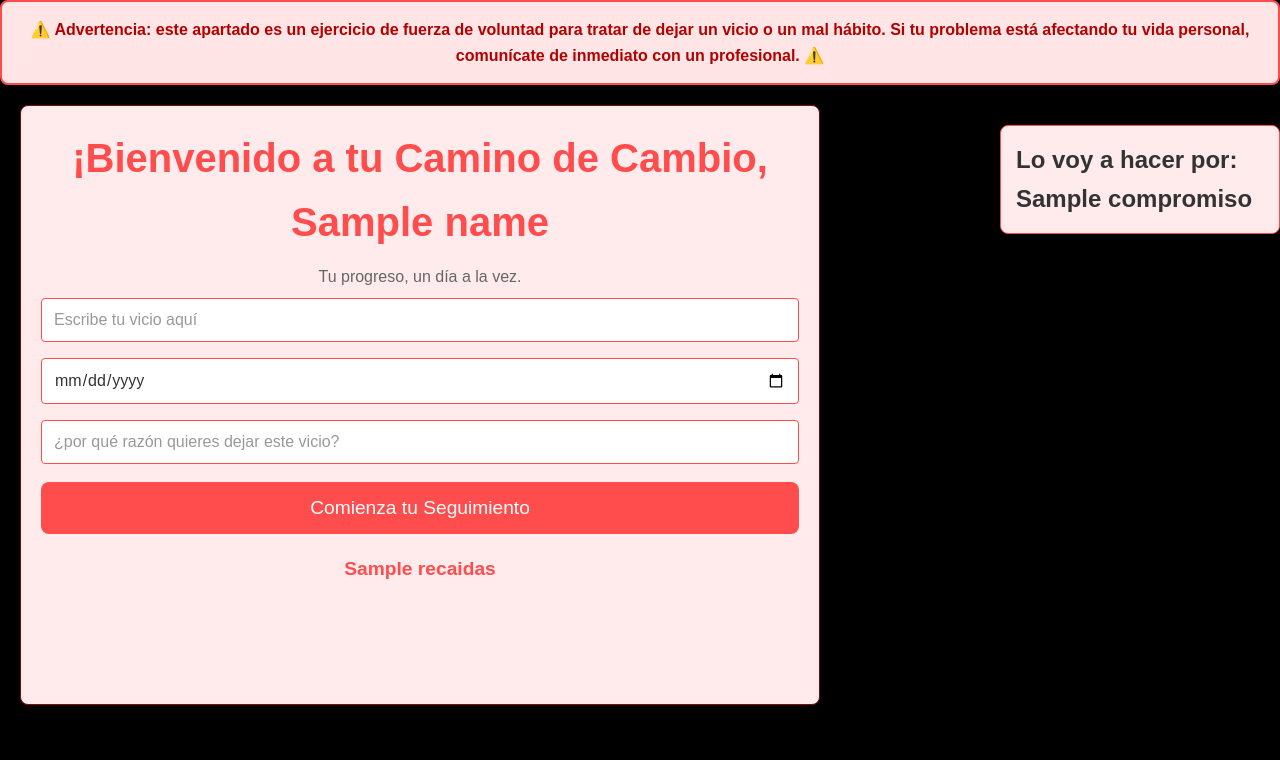
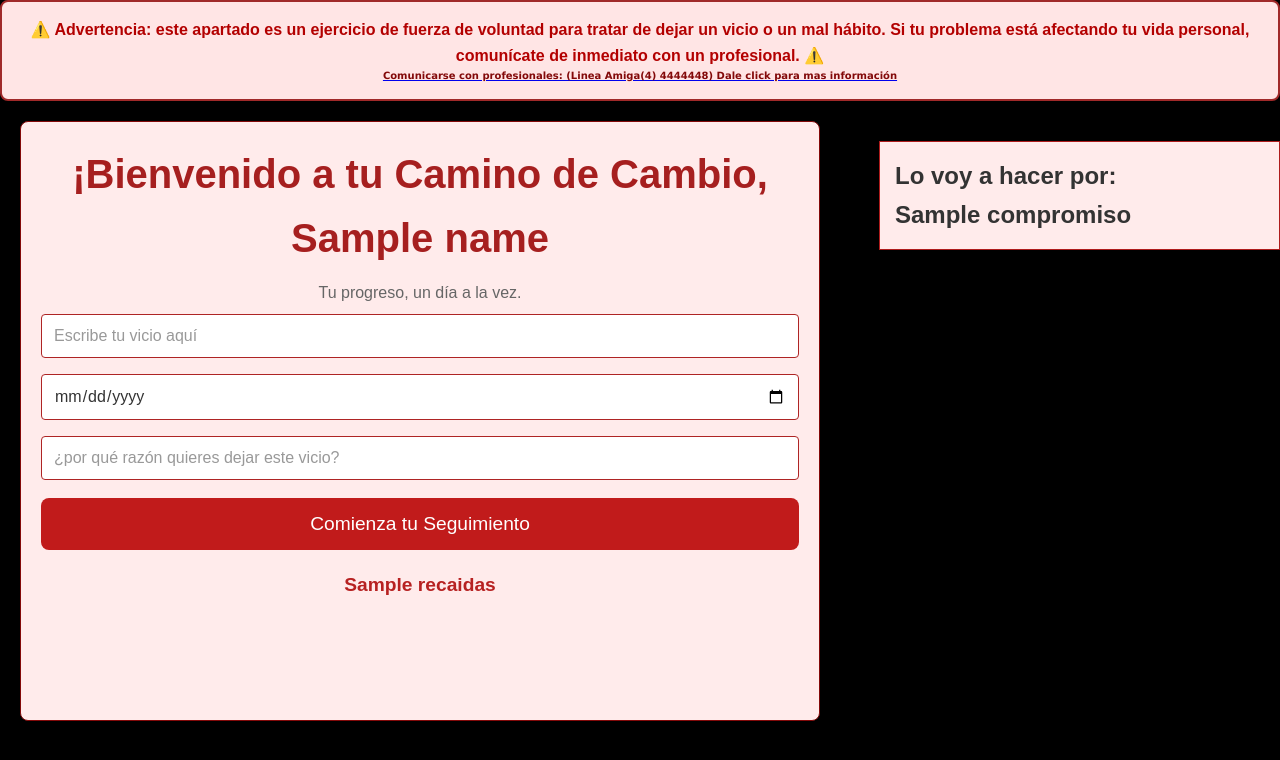
Before and after one commit to David2421b/ProjectGym, a Python web app: template gym/view/templates/ManejoVicios.html in a window 1280 px wide. Shown: the top 760 px of the page. Run offline with Jinja, Linux system fonts and the light colour scheme; the template is opened without the code that fills it: most values are stand-ins (such as "Sample title", 1, 10 or a date in 2020).

Commit message:
Linea amiga

```diff
--- a/gym/view/templates/ManejoVicios.html
+++ b/gym/view/templates/ManejoVicios.html
@@ -7,7 +7,6 @@
     <link rel="icon" href="{{url_for("static", filename = "Logo.png")}}" type="image/png">
 </head>
 <style>
-    /* General */
     * {
         margin: 0;
         padding: 0;
@@ -21,7 +20,6 @@
         line-height: 1.6;
     }
 
-    /* Contenedores */
     header, section, footer {
         height: 600px;
         max-width: 800px;
@@ -34,10 +32,9 @@
         margin-left: 20px;
     }
 
-    /* Encabezado */
     header h1 {
         font-size: 2.5em;
-        color: #ff4d4d;
+        color: #a61f1f;
         text-align: center;
         margin-bottom: 10px;
     }
@@ -47,14 +44,13 @@
         color: #666;
     }
 
-    /* Formulario */
     form input[type="text"],
     form input[type="date"] {
         width: 100%;
         padding: 12px;
         margin: 8px 0;
         display: inline-block;
-        border: 1px solid #ff4d4d;
+        border: 1px solid #ae2424;
         border-radius: 4px;
         box-sizing: border-box;
         font-size: 1em;
@@ -62,14 +58,13 @@
         color: #333;
     }
 
-    /* Botón de inicio */
     #boton-inicio {
         display: block;
         width: 100%;
         padding: 15px;
         margin: 10px 0;
         font-size: 1.2em;
-        background-color: #ff4d4d;
+        background-color: #c11b1b;
         color: #fff;
         border: none;
         border-radius: 8px;
@@ -78,35 +73,32 @@
     }
 
     #boton-inicio:hover {
-        background-color: #e60000;
+        background-color: #b51818;
     }
 
-    /* Contador de tiempo */
     #contador-tiempo {
         text-align: center;
         font-size: 1.2em;
         margin-top: 20px;
-        color: #ff4d4d;
+        color: #b72121;
         font-weight: bold;
     }
 
-    /* Placeholder */
     ::placeholder {
         color: #999;
         opacity: 1;
     }
 
-    /* Enfoque de los campos de entrada */
     form input[type="text"]:focus,
     form input[type="date"]:focus {
         outline: none;
-        border-color: #ff1a1a;
+        border-color: #c42020;
         box-shadow: 0 0 8px rgba(255, 77, 77, 0.5);
     }
 
     .advertencia {
             background-color: #ffe5e5;
-            border: 2px solid #ff4d4d;
+            border: 2px solid #a02929;
             color: #b30000;
             padding: 15px;
             border-radius: 8px;
@@ -114,32 +106,29 @@
             font-weight: bold;
             margin-bottom: 20px;
         }
-                /* Estilos adicionales para la lista de compromisos */
+
+    .advertencia h6{
+        font-family: Verdana, Geneva, Tahoma, sans-serif;
+        font-size: 10px;
+        color: #830909;
+
+    }
                 #lista-compromisos {
-            margin-left: 1000px;
+            margin-left: 879px;
             background-color: #ffebeb;
-            border: 1px solid #ff4d4d;
-            border-radius: 8px;
+            border: 1px solid #ae1c1c;
+            border-radius: 0px;
             padding: 15px;
             margin-top: -600px;
-            max-width: 400px;
+            max-width: 600px;
         }
 
-        #lista-compromisos ul {
-            list-style-type: none;
-            padding-left: 0;
-        }
-
-        #lista-compromisos ul li {
-            margin-bottom: 10px;
-            font-weight: bold;
-            color: #b30000;
-        }
 </style>
 
 <body>
     <div class="advertencia">
         <p>⚠️ Advertencia: este apartado es un ejercicio de fuerza de voluntad para tratar de dejar un vicio o un mal hábito. Si tu problema está afectando tu vida personal, comunícate de inmediato con un profesional. ⚠️</p>
+        <a href="https://caracol.com.co/radio/2020/05/08/nacional/1588952578_714823.html"><h6>Comunicarse con profesionales: (Linea Amiga(4) 4444448) Dale click para mas información</h6></a>
     </div>
     <!-- Página de Inicio -->
     <header>
@@ -153,10 +142,10 @@
             <button id="boton-inicio" type = "submit">Comienza tu Seguimiento</button>
         <div id="contador-tiempo">{{Recaidas}} </div>
         </form>
-
     </header>
     <div id="lista-compromisos">
-        <h2>Lo voy a hacer por: {{compromiso}}</h2>
+        <h2>Lo voy a hacer por:<br> {{compromiso}}</h2>
     </div>
+
 </body>
 </html>
```
